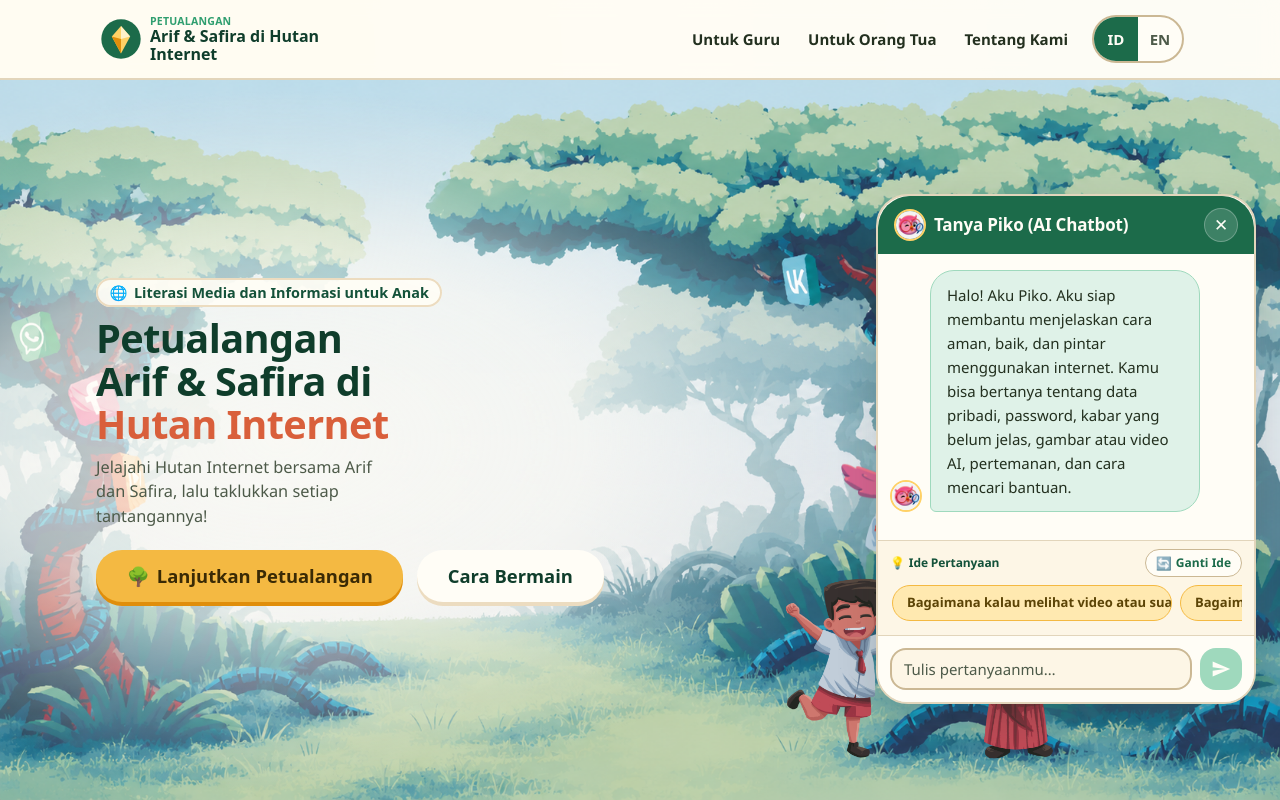
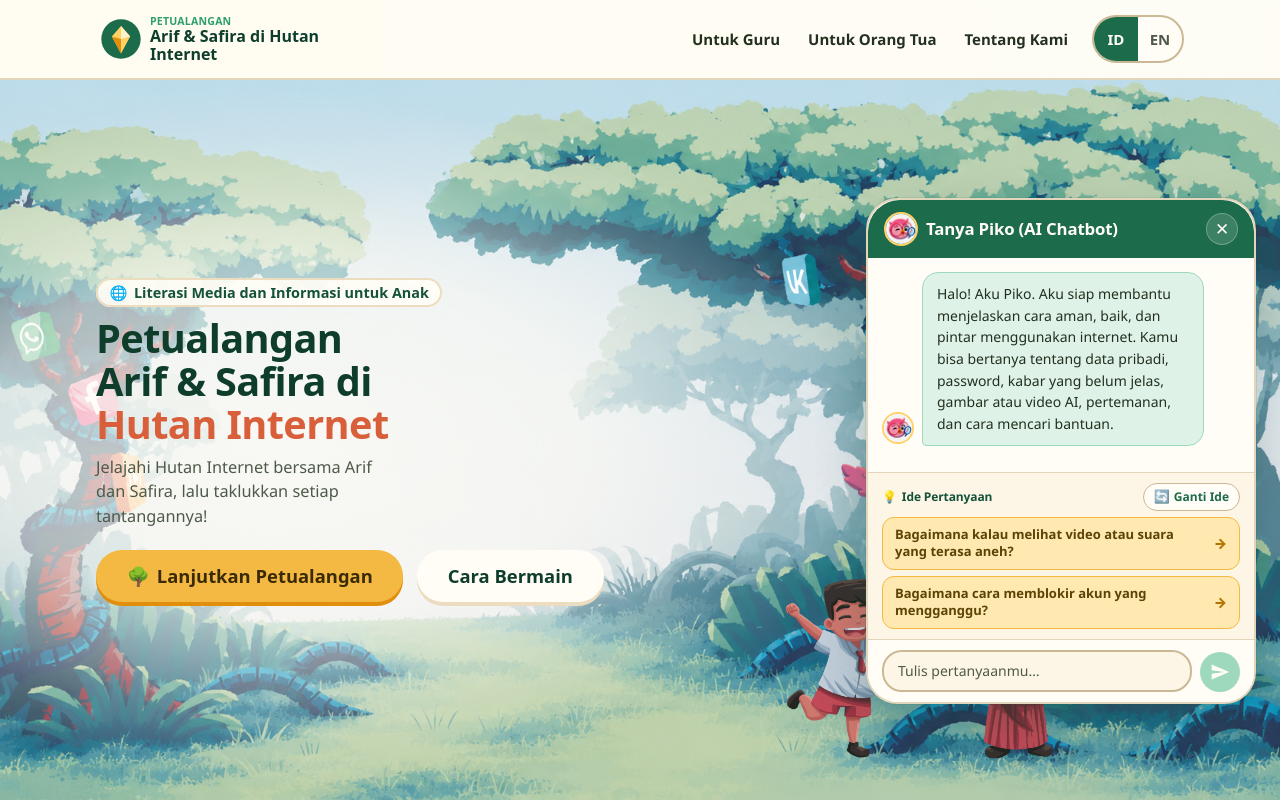
Before and after one commit to satriovnk513/petualangan-hutan-internet, a React (Vite) app: page / in a window 1280 px wide. Both pictures are taken after a click on the button "Buka Tanya Piko (AI Chatbot)". Shown: the top 800 px of the page. Built offline with nearby package versions, Linux system fonts and the light colour scheme.

Commit message:
fix(ui): remove horizontal scroll for ideas, render full readable question cards, and polish overall chatbot UI

```diff
--- a/src/chatbot/chatService.js
+++ b/src/chatbot/chatService.js
@@ -82,19 +82,14 @@ function detectPromptInjection(queryNorm) {
  * - Label sumber
  */
 function formatLocalAnswer(entries, lang) {
-  // Gabungkan konten jika ada beberapa entri relevan
-  const parts = entries.map((entry) => {
-    const content = lang === 'en' ? entry.contentEn : entry.contentId
-    return content.trim()
-  })
-
-  // Ambil label sumber dari entri dengan skor teratas (entries[0])
+  const topEntry = entries[0]
+  const content = lang === 'en' ? topEntry.contentEn : topEntry.contentId
   const sourceLabel = lang === 'en'
-    ? entries[0].sourceLabelEn
-    : entries[0].sourceLabelId
+    ? topEntry.sourceLabelEn
+    : topEntry.sourceLabelId
 
   return {
-    text: parts.join('\n\n'),
+    text: content.trim(),
     sourceLabel,
     isError: false,
     isFallback: false,
--- a/src/components/chatbot/ChatbotPanel.jsx
+++ b/src/components/chatbot/ChatbotPanel.jsx
@@ -170,7 +170,8 @@ export default function ChatbotPanel({
                 onClick={() => handleQuickClick(q)}
                 disabled={isThinking}
               >
-                {q}
+                <span className="chatbot-chip__text">{q}</span>
+                <span className="chatbot-chip__arrow" aria-hidden="true">→</span>
               </button>
             ))}
           </div>
--- a/src/components/chatbot/ChatbotRoot.jsx
+++ b/src/components/chatbot/ChatbotRoot.jsx
@@ -22,12 +22,12 @@ export default function ChatbotRoot() {
   const [isThinking, setIsThinking] = useState(false)
   const [isError, setIsError] = useState(false)
 
-  // Bank pertanyaan yang berputar / acak
-  const [suggestedQuestions, setSuggestedQuestions] = useState(() => getRandomQuestions(lang, 4))
+  // Bank pertanyaan yang berputar / acak (tampilkan 2 pertanyaan terbaca penuh tanpa scroll horizontal)
+  const [suggestedQuestions, setSuggestedQuestions] = useState(() => getRandomQuestions(lang, 2))
 
   // Perbarui pertanyaan saat bahasa berganti
   useEffect(() => {
-    setSuggestedQuestions(getRandomQuestions(lang, 4))
+    setSuggestedQuestions(getRandomQuestions(lang, 2))
   }, [lang])
 
   /* Inisialisasi pesan dengan greeting bot. */
@@ -57,7 +57,7 @@ export default function ChatbotRoot() {
 
   // Fungsi untuk mengacak pertanyaan ide baru
   const handleRefreshQuestions = useCallback(() => {
-    setSuggestedQuestions((prev) => getRandomQuestions(langRef.current, 4, prev))
+    setSuggestedQuestions((prev) => getRandomQuestions(langRef.current, 2, prev))
   }, [])
 
   const sendMessage = useCallback(async (query) => {
@@ -67,7 +67,7 @@ export default function ChatbotRoot() {
       { id: nextId(), role: 'user', text: query, sourceLabel: null },
     ])
     // Otomatis putar pertanyaan baru saat user mengirim pertanyaan
-    setSuggestedQuestions((prev) => getRandomQuestions(langRef.current, 4, prev))
+    setSuggestedQuestions((prev) => getRandomQuestions(langRef.current, 2, prev))
     setIsThinking(true)
     setIsError(false)
 
--- a/src/styles/chatbot.css
+++ b/src/styles/chatbot.css
@@ -1,8 +1,7 @@
 /* ===========================================================================
- * CHATBOT — TANYA HUTAN INTERNET
+ * CHATBOT — TANYA PIKO (AI CHATBOT)
  * ===========================================================================
- * Semua style chatbot di sini, menggunakan token desain yang sudah ada.
- * Tidak ada warna, radius, font, atau bayangan di luar sistem token.
+ * Desain antarmuka responsif ramah anak, berbasis token warna Hutan Internet.
  * ======================================================================== */
 
 /* ========================= ANIMASI ====================================== */
@@ -93,35 +92,36 @@
 
 .chatbot-panel {
   position: fixed;
-  bottom: calc(var(--sp-5) + 60px + var(--sp-3));
+  bottom: calc(var(--sp-5) + 72px);
   right: var(--sp-5);
   z-index: 199;
 
-  width: min(380px, calc(100vw - var(--sp-5) * 2));
-  max-height: min(560px, calc(100dvh - var(--header-h) - 60px - var(--sp-5) * 3));
+  width: min(390px, calc(100vw - var(--sp-5) * 2));
+  max-height: min(600px, calc(100dvh - var(--header-h) - 40px));
 
   display: flex;
   flex-direction: column;
   border-radius: var(--r-xl);
   background: var(--bg-panel);
   border: 2px solid var(--line);
-  box-shadow: var(--shadow-lg);
+  box-shadow: 0 20px 50px rgba(15, 61, 43, 0.24), 0 0 0 1px rgba(28, 107, 74, 0.1);
 
   animation: chatbot-slide-up 0.28s cubic-bezier(0.34, 1.56, 0.64, 1) both;
   overflow: hidden;
 }
 
-/* Mobile: panel menempel di bagian bawah layar, full-width */
-@media (max-width: 479px) {
+/* Mobile: panel menempel di bawah layar (drawer bottom) */
+@media (max-width: 639px) {
   .chatbot-panel {
     bottom: 0;
     right: 0;
     left: 0;
     width: 100%;
-    max-height: 80dvh;
-    border-radius: var(--r-xl) var(--r-xl) 0 0;
-    /* Pastikan panel di atas keyboard virtual */
-    padding-bottom: env(safe-area-inset-bottom, 0px);
+    height: 85dvh;
+    max-height: 85dvh;
+    border-radius: 24px 24px 0 0;
+    border-bottom: none;
+    box-shadow: 0 -10px 40px rgba(15, 61, 43, 0.3);
   }
 }
 
@@ -131,21 +131,22 @@
   display: flex;
   align-items: center;
   gap: var(--sp-2);
-  padding: var(--sp-3) var(--sp-4);
+  padding: 12px 16px;
   background: var(--forest-700);
   border-radius: var(--r-xl) var(--r-xl) 0 0;
   flex-shrink: 0;
 }
 
-@media (max-width: 479px) {
+@media (max-width: 639px) {
   .chatbot-panel__header {
-    border-radius: var(--r-xl) var(--r-xl) 0 0;
+    border-radius: 24px 24px 0 0;
+    padding: 14px 18px;
   }
 }
 
 .chatbot-panel__avatar {
-  width: 32px;
-  height: 32px;
+  width: 34px;
+  height: 34px;
   border-radius: 50%;
   object-fit: cover;
   border: 2px solid var(--sun-400);
@@ -155,7 +156,7 @@
 
 .chatbot-panel__title {
   font-family: var(--font-display);
-  font-size: var(--text-base);
+  font-size: 1.05rem;
   font-weight: 800;
   color: var(--ink-invert);
   margin: 0;
@@ -167,8 +168,8 @@
   display: flex;
   align-items: center;
   justify-content: center;
-  width: 34px;
-  height: 34px;
+  width: 32px;
+  height: 32px;
   background: rgba(255, 255, 255, 0.15);
   border: 1.5px solid rgba(255, 255, 255, 0.25);
   border-radius: 50%;
@@ -176,11 +177,12 @@
   font-size: var(--text-base);
   cursor: pointer;
   flex-shrink: 0;
-  transition: background 0.15s ease;
+  transition: background 0.15s ease, transform 0.1s ease;
 }
 
 .chatbot-panel__close:hover {
-  background: rgba(255, 255, 255, 0.28);
+  background: rgba(255, 255, 255, 0.3);
+  transform: scale(1.05);
 }
 
 .chatbot-panel__close:focus-visible {
@@ -194,7 +196,7 @@
   flex: 1;
   overflow-y: auto;
   overflow-x: hidden;
-  padding: var(--sp-4) var(--sp-3);
+  padding: 14px 14px;
   display: flex;
   flex-direction: column;
   gap: var(--sp-3);
@@ -225,14 +227,14 @@
 .chatmsg--bot {
   flex-direction: row;
   align-self: flex-start;
-  max-width: 88%;
+  max-width: 90%;
 }
 
 /* User: kanan */
 .chatmsg--user {
   flex-direction: row-reverse;
   align-self: flex-end;
-  max-width: 80%;
+  max-width: 82%;
 }
 
 .chatmsg__avatar {
@@ -246,6 +248,7 @@
   border-radius: 50%;
   border: 2px solid var(--sun-400);
   overflow: hidden;
+  margin-bottom: 2px;
 }
 
 .chatmsg__avatar-img {
@@ -256,10 +259,11 @@
 }
 
 .chatmsg__bubble {
-  padding: var(--sp-3) var(--sp-4);
-  border-radius: var(--r-lg);
-  font-size: var(--text-sm);
-  line-height: 1.6;
+  padding: 10px 14px;
+  border-radius: 16px;
+  font-size: 0.875rem;
+  line-height: 1.55;
+  word-break: break-word;
 }
 
 /* Bot bubble */
@@ -267,14 +271,14 @@
   background: var(--leaf-100);
   border: 1.5px solid var(--leaf-300);
   color: var(--ink);
-  border-bottom-left-radius: 6px;
+  border-bottom-left-radius: 4px;
 }
 
 /* User bubble */
 .chatmsg--user .chatmsg__bubble {
   background: var(--forest-700);
   color: var(--ink-invert);
-  border-bottom-right-radius: 6px;
+  border-bottom-right-radius: 4px;
 }
 
 .chatmsg__bubble p {
@@ -284,16 +288,17 @@
 
 /* Label sumber materi */
 .chatmsg__source {
-  margin-top: var(--sp-2) !important;
-  font-size: var(--text-xs);
-  color: var(--ink-soft);
-  border-top: 1px solid var(--leaf-300);
-  padding-top: var(--sp-1);
+  margin-top: 8px !important;
+  font-size: 0.75rem;
+  color: var(--forest-800);
+  border-top: 1px solid rgba(28, 107, 74, 0.18);
+  padding-top: 5px;
   font-style: normal;
+  font-weight: 600;
 }
 
 .chatmsg__source em {
-  font-weight: 700;
+  font-weight: 800;
   font-style: normal;
 }
 
@@ -304,11 +309,11 @@
   align-items: center;
   gap: var(--sp-2);
   align-self: flex-start;
-  padding: var(--sp-2) var(--sp-3);
+  padding: 8px 12px;
   background: var(--leaf-100);
   border: 1.5px solid var(--leaf-300);
-  border-radius: var(--r-lg);
-  border-bottom-left-radius: 6px;
+  border-radius: 16px;
+  border-bottom-left-radius: 4px;
   animation: chatbot-slide-up 0.22s ease both;
 }
 
@@ -351,13 +356,13 @@
   color: var(--earth-800);
 }
 
-/* ========================= QUICK CHIPS ================================== */
+/* ========================= QUICK CHIPS / IDE PERTANYAAN ================= */
 
 .chatbot-chips {
   display: flex;
   flex-direction: column;
   gap: 6px;
-  padding: 8px 12px;
+  padding: 10px 14px;
   border-top: 1.5px solid var(--line);
   background: var(--cream-100);
   flex-shrink: 0;
@@ -373,7 +378,7 @@
 .chatbot-chips__title {
   display: inline-flex;
   align-items: center;
-  gap: 4px;
+  gap: 5px;
   font-size: 0.75rem;
   font-weight: 800;
   color: var(--forest-800);
@@ -386,7 +391,7 @@
   gap: 4px;
   padding: 3px 10px;
   background: var(--cream-50);
-  border: 1px solid var(--line-strong);
+  border: 1.5px solid var(--line-strong);
   border-radius: var(--r-pill);
   font-size: 0.75rem;
   font-weight: 800;
@@ -406,6 +411,11 @@
   transform: rotate(180deg);
 }
 
+.chatbot-chips__refresh:disabled {
+  opacity: 0.6;
+  cursor: not-allowed;
+}
+
 .chatbot-chips__refresh-icon {
   display: inline-block;
   transition: transform 0.25s ease;
@@ -415,49 +425,52 @@
 
 .chatbot-chips__list {
   display: flex;
-  gap: 8px;
-  overflow-x: auto;
-  overflow-y: hidden;
-  padding: 2px 2px 6px 2px;
-  /* Smooth horizontal scrollbar */
-  scroll-behavior: smooth;
-  -webkit-overflow-scrolling: touch;
-  scrollbar-width: thin;
-  scrollbar-color: var(--line-strong) transparent;
-}
-
-.chatbot-chips__list::-webkit-scrollbar {
-  height: 4px;
-}
-.chatbot-chips__list::-webkit-scrollbar-thumb {
-  background: var(--line-strong);
-  border-radius: var(--r-pill);
+  flex-direction: column;
+  gap: 6px;
 }
 
 .chatbot-chip {
-  flex: 0 0 auto;
-  max-width: 280px;
-  padding: 6px 14px;
+  display: flex;
+  align-items: center;
+  justify-content: space-between;
+  text-align: left;
+  width: 100%;
+  padding: 8px 12px;
   background: var(--sun-200);
   border: 1.5px solid var(--sun-500);
-  border-radius: var(--r-pill);
+  border-radius: 12px;
   color: #5c4406;
   font-size: 0.8125rem;
   font-weight: 700;
+  line-height: 1.35;
   cursor: pointer;
-  white-space: nowrap;
-  text-overflow: ellipsis;
-  overflow: hidden;
-  transition: background 0.15s ease, transform 0.1s ease, box-shadow 0.15s ease;
-  min-height: 32px;
-  display: inline-flex;
-  align-items: center;
+  transition: background 0.15s ease, transform 0.1s ease, box-shadow 0.15s ease, border-color 0.15s ease;
+}
+
+.chatbot-chip__text {
+  flex: 1;
+  white-space: normal;
+  word-break: break-word;
+  padding-right: 8px;
+}
+
+.chatbot-chip__arrow {
+  flex: none;
+  font-weight: 900;
+  font-size: 0.875rem;
+  color: #b37400;
+  transition: transform 0.15s ease;
 }
 
 .chatbot-chip:hover:not(:disabled) {
   background: var(--sun-400);
+  border-color: var(--sun-600);
   transform: translateY(-1px);
-  box-shadow: var(--shadow-sm);
+  box-shadow: 0 2px 6px rgba(184, 134, 11, 0.2);
+}
+
+.chatbot-chip:hover:not(:disabled) .chatbot-chip__arrow {
+  transform: translateX(3px);
 }
 
 .chatbot-chip:disabled {
@@ -476,7 +489,7 @@
   display: flex;
   align-items: flex-end;
   gap: var(--sp-2);
-  padding: var(--sp-3) var(--sp-3);
+  padding: 10px 14px max(10px, env(safe-area-inset-bottom, 10px));
   border-top: 1.5px solid var(--line);
   background: var(--cream-50);
   flex-shrink: 0;
@@ -485,22 +498,23 @@
 .chatbot-input {
   flex: 1;
   resize: none;
-  min-height: 42px;
-  max-height: 120px;
-  padding: var(--sp-2) var(--sp-3);
+  min-height: 40px;
+  max-height: 100px;
+  padding: 9px 14px;
   background: var(--cream-100);
   border: 2px solid var(--line-strong);
-  border-radius: var(--r-md);
+  border-radius: 20px;
   font-family: var(--font-body);
-  font-size: var(--text-sm);
+  font-size: 0.875rem;
   color: var(--ink);
-  line-height: 1.5;
+  line-height: 1.45;
   field-sizing: content;
-  transition: border-color 0.15s ease;
+  transition: border-color 0.15s ease, background 0.15s ease;
 }
 
 .chatbot-input:focus {
   outline: none;
+  background: #ffffff;
   border-color: var(--forest-600);
 }
 
@@ -517,20 +531,20 @@
   display: flex;
   align-items: center;
   justify-content: center;
-  width: 42px;
-  height: 42px;
+  width: 40px;
+  height: 40px;
   flex-shrink: 0;
   background: var(--forest-700);
   border: none;
-  border-radius: var(--r-md);
+  border-radius: 50%;
   color: var(--ink-invert);
   cursor: pointer;
-  transition: background 0.15s ease, transform 0.1s ease;
+  transition: background 0.15s ease, transform 0.12s ease;
 }
 
 .chatbot-send:hover:not(:disabled) {
   background: var(--forest-800);
-  transform: scale(1.04);
+  transform: scale(1.06);
 }
 
 .chatbot-send:disabled {
```
